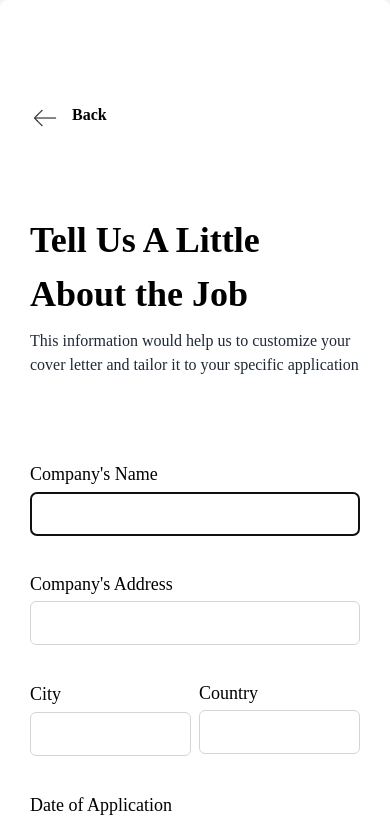
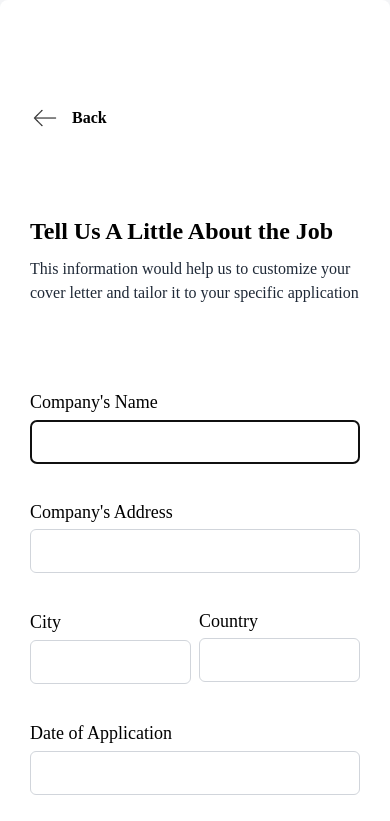
Before and after one commit to alamadrid01/Bot, a React (Create React App) app: page /upload-data in a window 390 px wide. Shown: the top 821 px of the page. Built offline with nearby package versions, Linux system fonts and the light colour scheme.

Commit message:
style: updated the font of the input page

```diff
--- a/src/components/input/InputData.js
+++ b/src/components/input/InputData.js
@@ -63,11 +63,11 @@ function InputData() {
   return (
     <div className='bg-red md:px-[204px] md:py-[120px] font-manrope'>
         <main className=' md:px-[80px] px-[30px] rounded-lg h-sreen pt-12 bg-white ' >
-            <button onClick={clickHandler} className='flex  mt-[55px] gap-3 font-semibold'>
+            <button onClick={clickHandler} className='flex items-center  mt-[55px] gap-3 font-semibold'>
                 <img src={back} className='h-[30] md:h-[36px] w-[30px] md:w-[36px]' alt="" />
                 <span className='text-[20] md:text-[24px]'>Back</span>
             </button>
-            <h1 className="title mt-[80px] text-left font-semibold text-[36px] md:text-[40px]">Tell Us A Little About the Job</h1>
+            <h1 className="title mt-[80px] text-left font-semibold text-[24px] md:text-[40px]">Tell Us A Little About the Job</h1>
             <p className="subtitle text-left text-gray-800 mt-2 text-[16px] md:text-[20px]">This information would help us to customize your cover letter and tailor it to your specific application</p>
             <form action="post" onSubmit={submit} className="form font-manrope grid w-[100%]  md:grid-cols-2 md:gap-20 gap-12 my-[80px] grid-cols-1 ">
                 <div className="left">
--- a/src/components/sectionOne/SectionOne.js
+++ b/src/components/sectionOne/SectionOne.js
@@ -8,8 +8,8 @@ function SectionOne() {
   return (
     <div>
          <main className="flex h-[60vh] bg-blue-900 md:px-3 md:py-5 relative ">
-        <div className="text flex-col flex md:px-20 px-[1rem] h-[50vh] md:h-[auto] w-[30%] justify-center items-center flex-auto">
-          <h1 className='font-bold  text-4xl mr-[20px] text-left pr-[10px] md:pr-[0] md:text-4xl  text-white'>Create a Job-Landing Cover Letter in seconds</h1>
+        <div className="text flex-col flex md:px-10 px-[2rem] h-[50vh] md:h-[auto] w-[40%] justify-center items-center flex-auto">
+          <h1 className='font-bold  text-4xl mr-[40px] text-left pr-[10px] md:pr-[0] md:text-4xl  text-white'>Create a Job-Landing Cover Letter in seconds</h1>
           <p className='text-white text-[20px] mt-3 md:text-[16px] '>100% Automated and Free</p>
         </div>
         <div className="shape hidden md:flex flex-auto">
```
